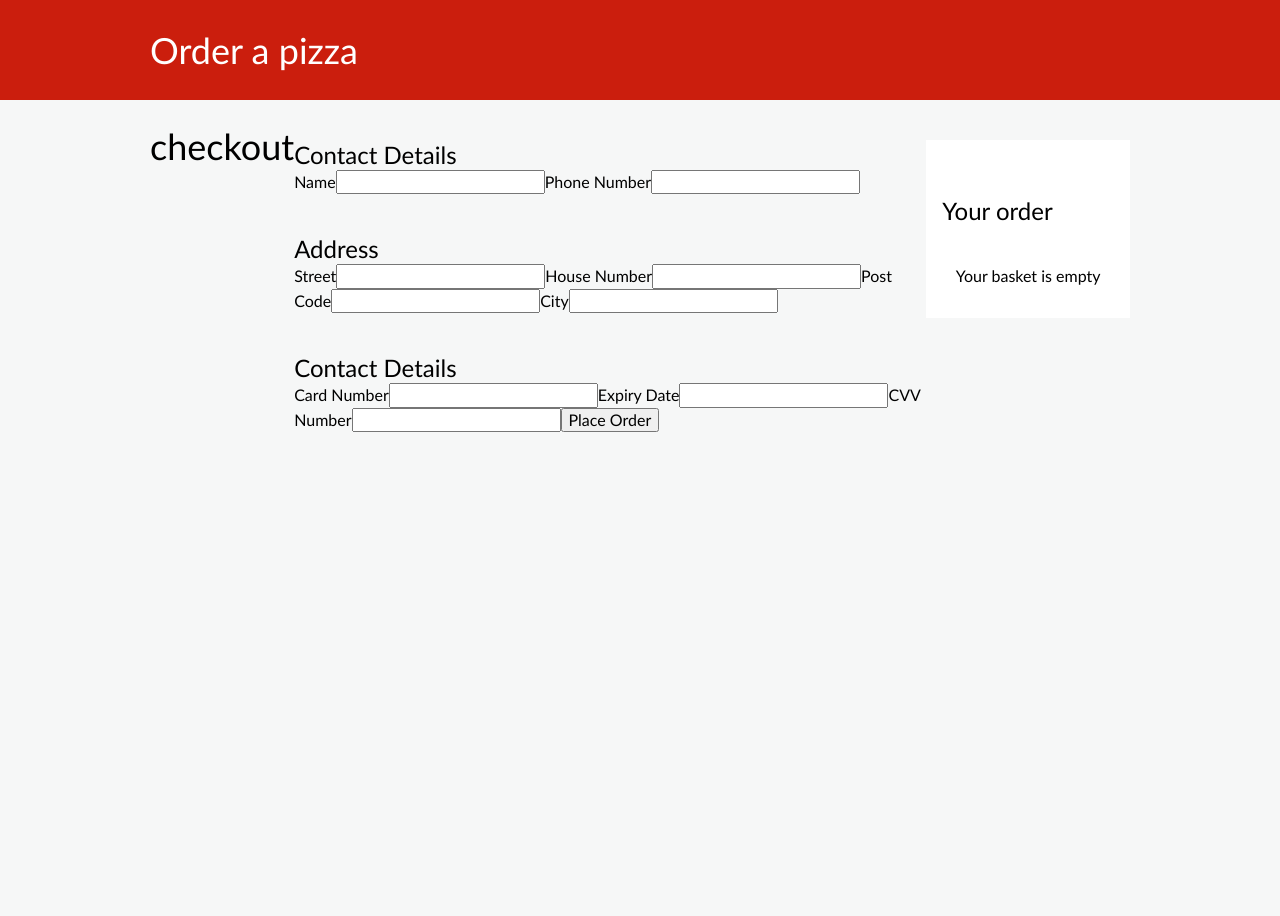
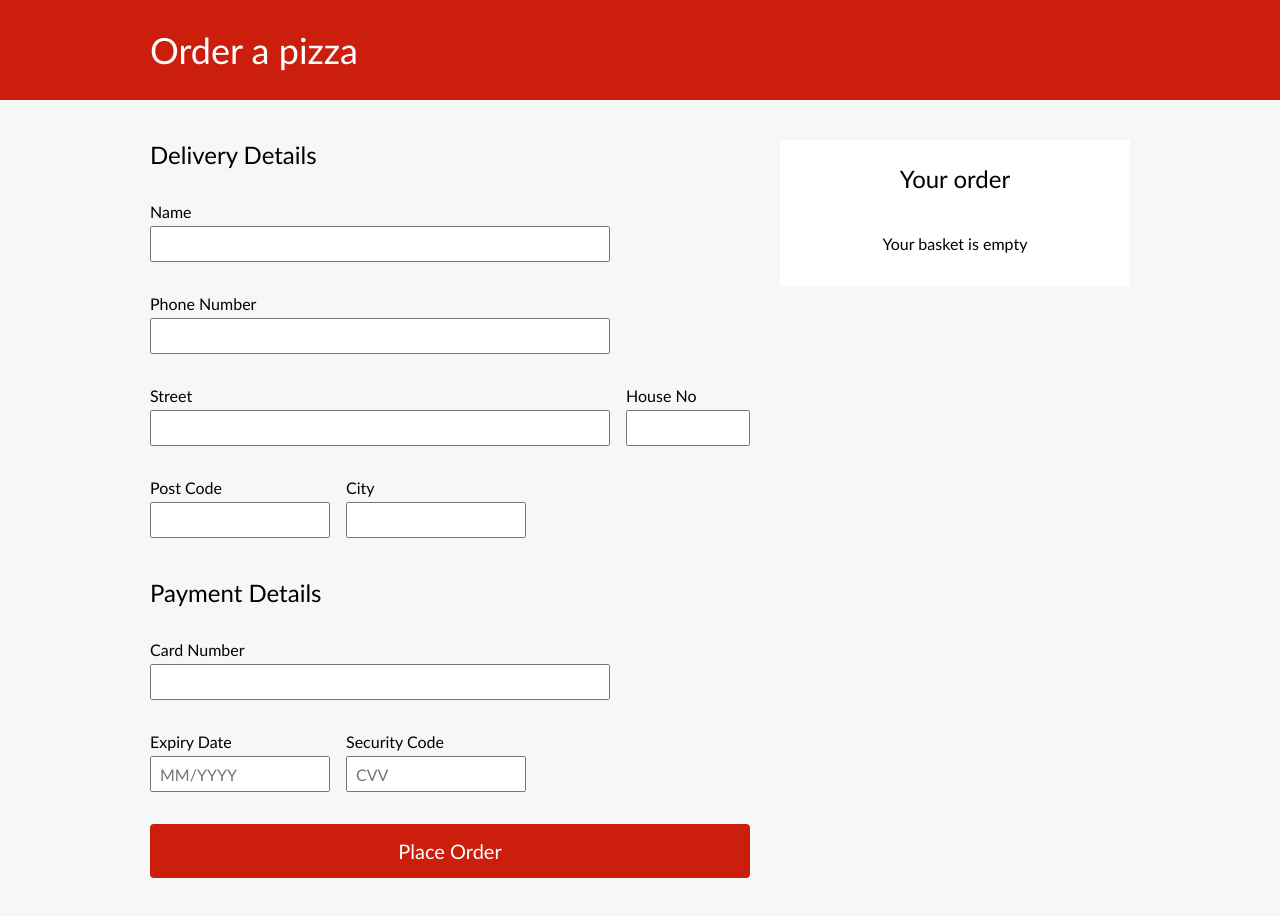
Before and after one commit to maciejpi/pizza-shop, a React (Create React App) app: page /checkout in a window 1280 px wide. Shown: the top 916 px of the page. Before the commit the page ends 800 px from the top, so only its background shows below. Built offline with nearby package versions, Linux system fonts and the light colour scheme.

Commit message:
Style forms on checkout page;

```diff
--- a/src/components/addressDetails.js
+++ b/src/components/addressDetails.js
@@ -1,6 +1,16 @@
 import React from 'react';
 
 import Input from './input';
+import {
+  inputWidthLarge,
+  inputWidthMedium,
+  inputWidthSmall,
+} from '../styles/variables';
+import {
+  FormLabel,
+  FormSectionWrapper,
+  FormElementsWrapper,
+} from '../styles/common';
 
 const AddressDetails = props => {
   const {
@@ -9,44 +19,59 @@ const AddressDetails = props => {
   } = props;
 
   return (
-    <>
-      <h2>Address</h2>
-      <label htmlFor="street">Street</label>
+    <FormSectionWrapper>
+      <FormElementsWrapper>
+        <div>
+          <FormLabel htmlFor="street">Street</FormLabel>
           <Input
             type="text"
             name="street"
             id="street"
             value={street}
             onChange={handleAddressChange}
+            width={inputWidthLarge}
           />
+        </div>
 
-      <label htmlFor="houseNumber">House Number</label>
+        <div>
+          <FormLabel htmlFor="houseNumber">House No</FormLabel>
           <Input
             type="text"
             name="houseNumber"
             id="houseNumber"
             value={houseNumber}
             onChange={handleAddressChange}
+            width={inputWidthSmall}
           />
+        </div>
+      </FormElementsWrapper>
 
-      <label htmlFor="postCode">Post Code</label>
+      <FormElementsWrapper>
+        <div>
+          <FormLabel htmlFor="postCode">Post Code</FormLabel>
           <Input
             type="text"
             name="postCode"
             id="postCode"
             value={postCode}
             onChange={handleAddressChange}
+            width={inputWidthMedium}
           />
+        </div>
 
-      <label htmlFor="city">City</label>
+        <div>
+          <FormLabel htmlFor="city">City</FormLabel>
           <Input
             type="text"
             name="city"
             id="city"
             value={city}
             onChange={handleAddressChange}
+            width={inputWidthMedium}
           />
-    </>
+        </div>
+      </FormElementsWrapper>
+    </FormSectionWrapper>
   );
 };
 
--- a/src/components/contactDetails.js
+++ b/src/components/contactDetails.js
@@ -2,29 +2,37 @@ import React from 'react';
 
 import Input from './input';
 
+import { inputWidthLarge } from '../styles/variables';
+import { FormLabel, FormSectionWrapper } from '../styles/common';
+
 const ContactDetails = props => {
-  const { contactState, handleContactChange } = props;
+  const {
+    contactState: { name, phone },
+    handleContactChange,
+  } = props;
 
   return (
-    <>
-      <h2>Contact Details</h2>
-      <label htmlFor="name">Name</label>
+    <FormSectionWrapper>
+      <h2>Delivery Details</h2>
+      <FormLabel htmlFor="name">Name</FormLabel>
       <Input
         type="text"
         name="name"
         id="name"
-        value={contactState.name}
+        value={name}
         onChange={handleContactChange}
+        width={inputWidthLarge}
       />
-      <label htmlFor="phone">Phone Number</label>
+      <FormLabel htmlFor="phone">Phone Number</FormLabel>
       <Input
-        type="text"
+        type="number"
         name="phone"
         id="phone"
-        value={contactState.phone}
+        value={phone}
         onChange={handleContactChange}
+        width={inputWidthLarge}
       />
-    </>
+    </FormSectionWrapper>
   );
 };
 
--- a/src/components/input.js
+++ b/src/components/input.js
@@ -1,17 +1,38 @@
 import React from 'react';
 import styled, { css } from 'styled-components/macro';
 
+import { space } from '../styles/helpers';
+
 const StyledInput = styled.input`
+  ${props =>
+    props.width &&
+    css`
+      width: ${props.width}px;
+      height: 36px;
+      margin-top: ${space(0.5)};
+      padding-left: ${space()};
+    `};
+
   ${props =>
     props.isHidden &&
     css`
       visibility: hidden;
       position: absolute;
-    `}
+    `};
 `;
 
 const Input = props => {
-  const { name, id, type, value, onChange, checked, isHidden } = props;
+  const {
+    name,
+    id,
+    type,
+    value,
+    onChange,
+    checked,
+    isHidden,
+    width,
+    placeholder,
+  } = props;
 
   return (
     <>
@@ -23,6 +44,8 @@ const Input = props => {
         onChange={onChange}
         checked={checked}
         isHidden={isHidden}
+        width={width}
+        placeholder={placeholder}
       />
     </>
   );
--- a/src/components/orderSummary/style.js
+++ b/src/components/orderSummary/style.js
@@ -40,4 +40,7 @@ export const TotalPrice = styled.div`
   padding-top: ${space(2)};
 `;
 
-export const SummaryTitle = styled.h2``;
+export const SummaryTitle = styled.h2`
+  margin-top: ${space()};
+  text-align: center;
+`;
--- a/src/components/paymentDetails.js
+++ b/src/components/paymentDetails.js
@@ -1,6 +1,18 @@
 import React from 'react';
 
 import Input from './input';
+import styled from 'styled-components/macro';
+
+import { colors, inputWidthLarge, inputWidthMedium } from '../styles/variables';
+import {
+  FormLabel,
+  FormSectionWrapper,
+  FormElementsWrapper,
+} from '../styles/common';
+
+const ErrorMsg = styled.p`
+  color: ${colors.red};
+`;
 
 const PaymentDetails = props => {
   const {
@@ -10,38 +22,48 @@ const PaymentDetails = props => {
   } = props;
 
   return (
-    <>
-      <h2>Contact Details</h2>
+    <FormSectionWrapper>
+      <h2>Payment Details</h2>
 
-      {cardError && <p>The card is invalid!</p>}
+      {cardError && <ErrorMsg>Please check your card details!</ErrorMsg>}
 
-      <label htmlFor="cardNumber">Card Number</label>
+      <FormLabel htmlFor="cardNumber">Card Number</FormLabel>
       <Input
         type="number"
         name="cardNumber"
         id="cardNumber"
         value={cardNumber}
         onChange={handlePaymentChange}
+        width={inputWidthLarge}
       />
-
-      <label htmlFor="expDate">Expiry Date</label>
+      <FormElementsWrapper>
+        <div>
+          <FormLabel htmlFor="expDate">Expiry Date</FormLabel>
           <Input
             type="text"
             name="expDate"
             id="expDate"
             value={expDate}
             onChange={handlePaymentChange}
+            placeholder="MM/YYYY"
+            width={inputWidthMedium}
           />
+        </div>
 
-      <label htmlFor="cvvNumber">CVV Number</label>
+        <div>
+          <FormLabel htmlFor="cvvNumber">Security Code</FormLabel>
           <Input
             type="number"
             name="cvvNumber"
             id="cvvNumber"
             value={cvvNumber}
             onChange={handlePaymentChange}
+            placeholder="CVV"
+            width={inputWidthMedium}
           />
-    </>
+        </div>
+      </FormElementsWrapper>
+    </FormSectionWrapper>
   );
 };
 
--- a/src/pages/checkout.js
+++ b/src/pages/checkout.js
@@ -1,6 +1,7 @@
 import React, { useState } from 'react';
 import { useDispatch, useSelector } from 'react-redux';
 import { Redirect } from 'react-router';
+import styled from 'styled-components/macro';
 
 import {
   AddressDetails,
@@ -8,10 +9,16 @@ import {
   OrderSummary,
   PaymentDetails,
   Header,
+  ButtonElement,
 } from '../components';
 import { validCard } from '../data';
 import { deletePizzas } from '../store/actions';
 import { Layout } from '../styles/common';
+import { mainSectionWidth } from '../styles/variables';
+
+export const Form = styled.form`
+  width: ${mainSectionWidth}px;
+`;
 
 const Checkout = ({ match }) => {
   const dispatch = useDispatch();
@@ -83,7 +90,6 @@ const Checkout = ({ match }) => {
         address: { ...addressState },
       },
       paymentInfo: { ...paymentState },
-      orderedFood: [...pizzas],
     };
 
     console.log(order);
@@ -95,10 +101,10 @@ const Checkout = ({ match }) => {
     <>
       <Header {...match} />
       <Layout>
+        <main>
           {orderPlaced && <Redirect to="/order-confirmation" />}
 
-      <h1>checkout</h1>
-      <form onSubmit={handleSubmit}>
+          <Form onSubmit={handleSubmit}>
             <ContactDetails
               handleContactChange={handleContactChange}
               contactState={contactState}
@@ -115,8 +121,10 @@ const Checkout = ({ match }) => {
               paymentState={paymentState}
             />
 
-        <button type="submit">Place Order</button>
-      </form>
+            <ButtonElement type="submit">Place Order</ButtonElement>
+          </Form>
+        </main>
+
         <OrderSummary {...match} />
       </Layout>
     </>
--- a/src/styles/common.js
+++ b/src/styles/common.js
@@ -42,3 +42,22 @@ export const Layout = styled.div`
   justify-content: space-between;
   margin-bottom: ${space(10)};
 `;
+
+export const FormLabel = styled.label`
+  margin-top: ${space(4)};
+  display: block;
+`;
+
+export const FormSectionWrapper = styled.div`
+  display: flex;
+  flex-direction: column;
+`;
+
+export const FormElementsWrapper = styled.div`
+  display: flex;
+  div {
+    &:nth-of-type(2) {
+      margin-left: ${space(2)};
+    }
+  }
+`;
--- a/src/styles/variables.js
+++ b/src/styles/variables.js
@@ -15,3 +15,7 @@ export const colors = {
 
 export const mainSectionWidth = 600;
 export const radius = 4;
+
+export const inputWidthLarge = 460;
+export const inputWidthMedium = 180;
+export const inputWidthSmall = 124;
```
Lines whose indentation alone changed are shown as unchanged.
